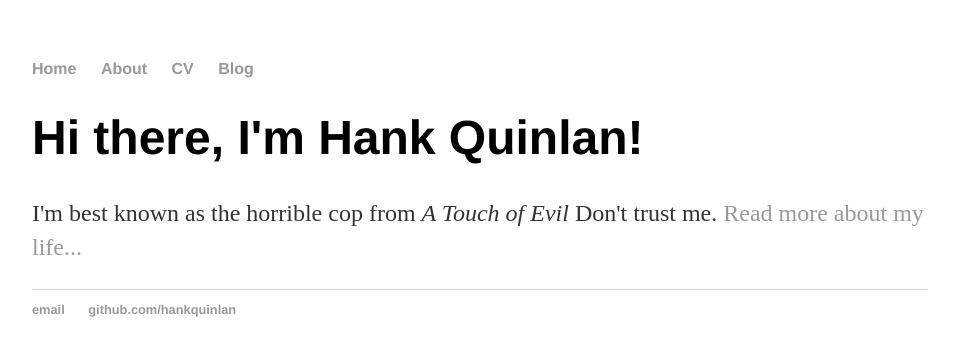
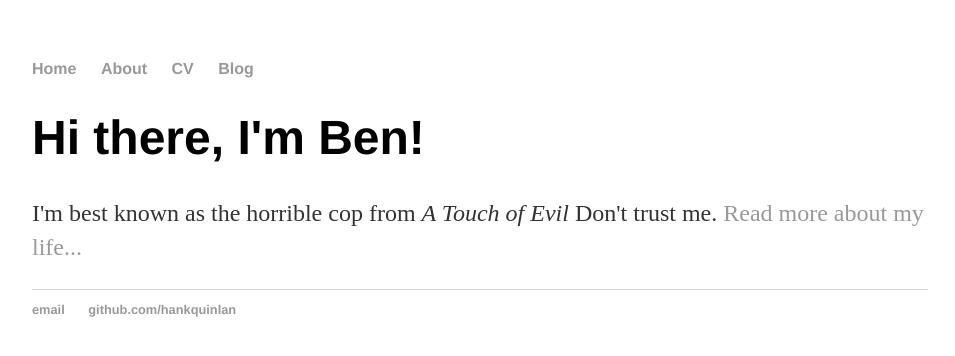
Before and after one commit to Zhouyinyun/Zhouyinyun.github.io, a Jekyll site: the page built from index.html, in a window 1280 px wide. Shown: the top 356 px of the page, without its empty margins (160-1115 px from the left). Built offline with Jekyll 4.4.1, drawn with Linux system fonts in a browser that asks for light colours.

Commit message:
Update index.html

```diff
--- a/index.html
+++ b/index.html
@@ -1,8 +1,8 @@
 ---
 layout: default
-title: Hank Quinlan, Horrible Cop
+title: 周胤赟的写作空间
 ---
 <div class="blurb">
-	<h1>Hi there, I'm Hank Quinlan!</h1>
+	<h1>Hi there, I'm Ben!</h1>
 	<p>I'm best known as the horrible cop from <em>A Touch of Evil</em> Don't trust me. <a href="/about">Read more about my life...</a></p>
 </div><!-- /.blurb -->
```
